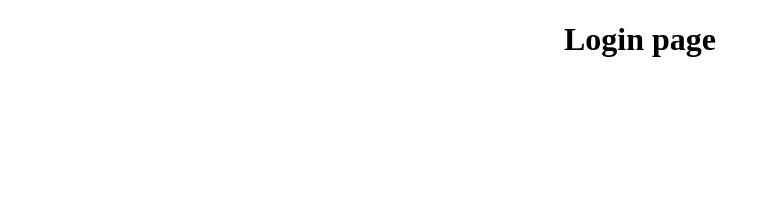
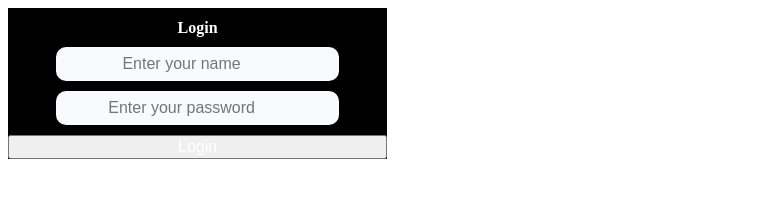
Before and after one commit to MaroSalah02/Prime-Khair, a plain HTML site: page Login/login.html in a window 1280 px wide. Shown: the whole page, without its empty margins (0-771 px from the left). Drawn offline with Linux system fonts and the light colour scheme.

Commit message:
some edits in login

```diff
--- a/Login/login.html
+++ b/Login/login.html
@@ -7,8 +7,14 @@
     <link rel="stylesheet" href="style.css">
 </head>
 <body>
-    <div>
+    <!-- <div>
         <h1 style="text-align: center;">Login page</h1>
+    </div> -->
+    <div class="card">
+        <h1>Login</h1>
+        <input type="text" placeholder="Enter your name" id="name">
+        <input type="password" placeholder="Enter your password" id="password">
+        <button>Login</button>
     </div>
     <script src="script.js"></script>
 </body>
--- a/Login/style.css
+++ b/Login/style.css
@@ -0,0 +1,36 @@
+*{
+    box-sizing: 0;
+    color: white;
+    text-align: center;
+    font-size: medium;
+}
+.card{
+    width: 30%;
+    display: flex;
+    flex-direction: column;
+    background-color: black;
+}
+.card input {
+    width: 40%;
+    height: 30px;
+    line-height: 30px;
+    padding: 0 5rem;
+    padding-left: 3rem;
+    border: 2px solid transparent;
+    border-radius: 10px;
+    outline: none;
+    background-color: #f8fafc;
+    color: #0d0c22;
+    transition: .5s ease;
+    margin: auto;
+    margin-bottom: 10px;
+}
+.input::placeholder {
+    color: #94a3b8;
+}
+.input:focus, input:hover {
+    outline: none;
+    border-color: green;
+    background-color: #fff;
+    box-shadow: 0 0 0 5px rgb(129 140 248 / 30%);
+}
```
Also changed, not shown: icons/wallpaperflare.com_wallpaper.jpg (added).
